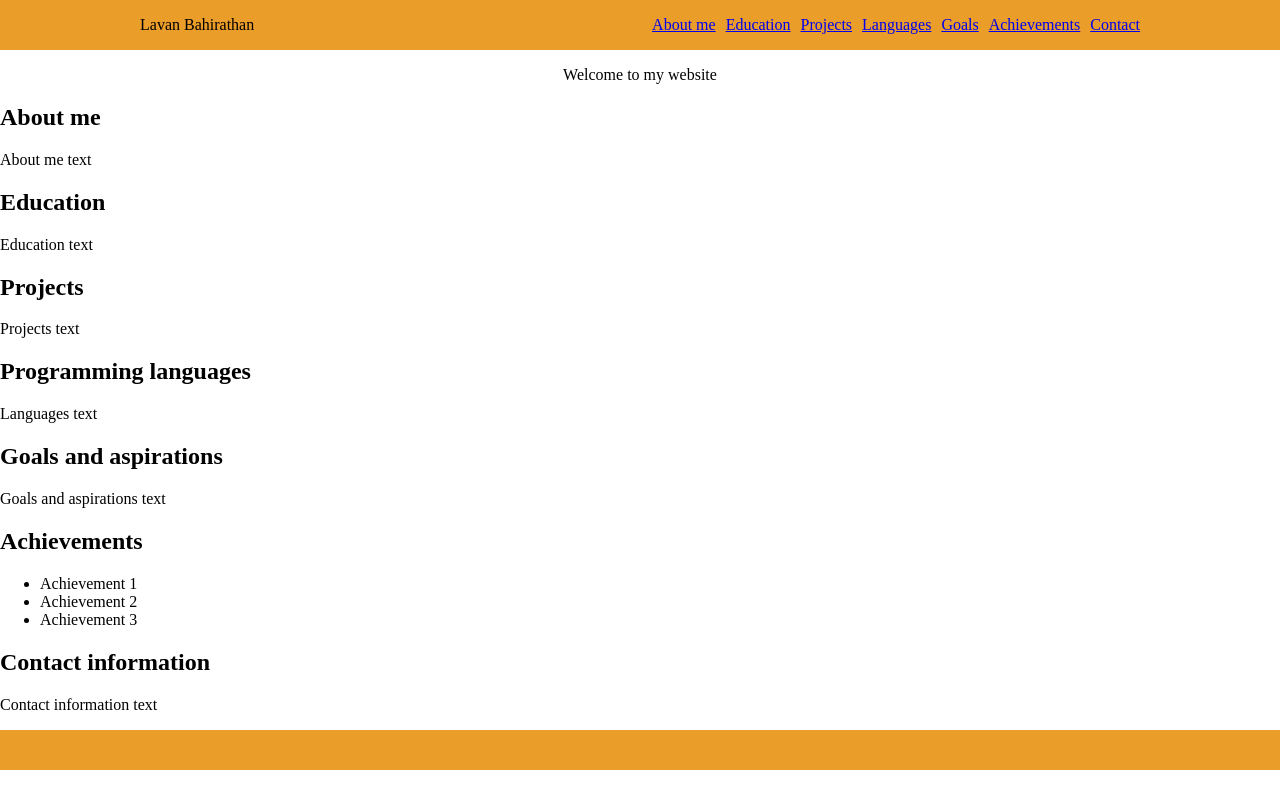
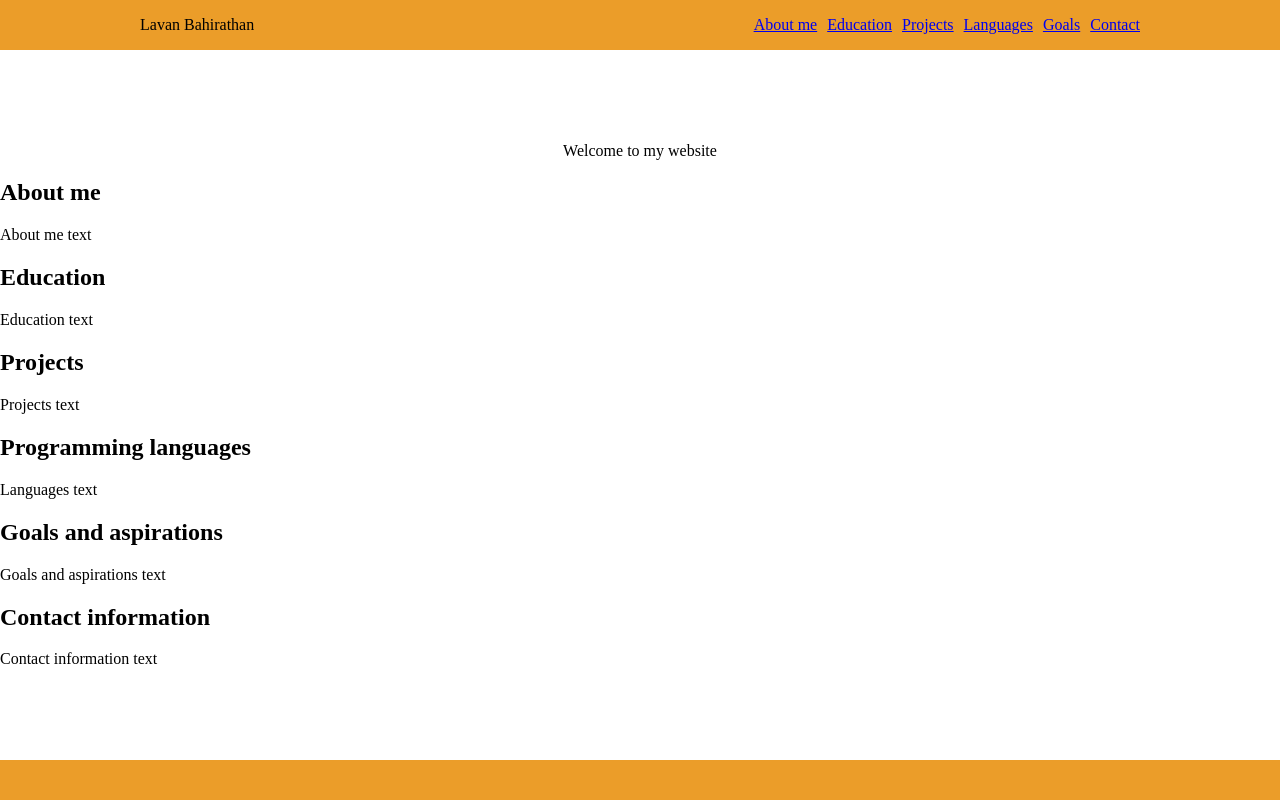
Before and after one commit to lavanbahi1/My-Website, a plain HTML site: page index.html in a window 1280 px wide. Drawn offline with Linux system fonts and the light colour scheme.

Commit message:
Modify footer to stay at bottom no matter what screen size, link list items to their respective sections, and remove achievements section

```diff
--- a/css/style.css
+++ b/css/style.css
@@ -1,6 +1,10 @@
 body {
     margin: 0;
     padding: 0;
+    display: flex;
+    flex-direction: column;
+    justify-content: space-between;
+    min-height: 100vh; /*From https://stackoverflow.com/questions/4575826/how-to-push-a-footer-to-the-bottom-of-page-when-content-is-short-or-missing */
 }
 
 .header {
--- a/index.html
+++ b/index.html
@@ -15,40 +15,41 @@
                 </div>
 
                 <ul class="other">
-                    <li><a href=#>About me</a></li>
-                    <li><a href=#>Education</a></li>
-                    <li><a href=#>Projects</a></li>
-                    <li><a href=#>Languages</a></li>
-                    <li><a href=#>Goals</a></li>
-                    <li><a href=#>Achievements</a></li>
-                    <li><a href=#>Contact</a></li>
+                    <li><a href=#about>About me</a></li>
+                    <li><a href=#education>Education</a></li>
+                    <li><a href=#projects>Projects</a></li>
+                    <li><a href=#programming>Languages</a></li>
+                    <li><a href=#goals>Goals</a></li>
+                    <!--<li><a href=#achievements>Achievements</a></li>-->
+                    <li><a href=#contact>Contact</a></li>
                 </ul>
             </div>
         </div>
+
+        <div class="maincontainer">
             <div class="welcome">
                 <p>Welcome to my website</p>
             </div>
-        <h2>About me</h2>
+            <h2 id="about">About me</h2>
             <p>About me text</p>
-        <h2>Education</h2>
+            <h2 id="education">Education</h2>
             <p>Education text</p>
-        <h2>Projects</h2>
+            <h2 id="projects">Projects</h2>
             <p>Projects text</p>
-        <h2>Programming languages</h2>
+            <h2 id="programming">Programming languages</h2>
             <p>Languages text</p>
-        <h2>Goals and aspirations</h2>
+            <h2 id="goals">Goals and aspirations</h2>
             <p>Goals and aspirations text</p>
-        <h2>Achievements</h2>
+            <!--<h2 id="achievements">Achievements</h2>
             <ul>
                 <li>Achievement 1</li>
                 <li>Achievement 2</li>
                 <li>Achievement 3</li>
-        </ul>
-        <h2>Contact information</h2>
+            </ul>-->
+            <h2 id="contact">Contact information</h2>
             <p>Contact information text</p>
+        </div>
 
-        <div class="footer">
-
-        </div>
+        <div class="footer"></div>
     </body>
 </html>
```
Lines whose indentation alone changed are shown as unchanged.
